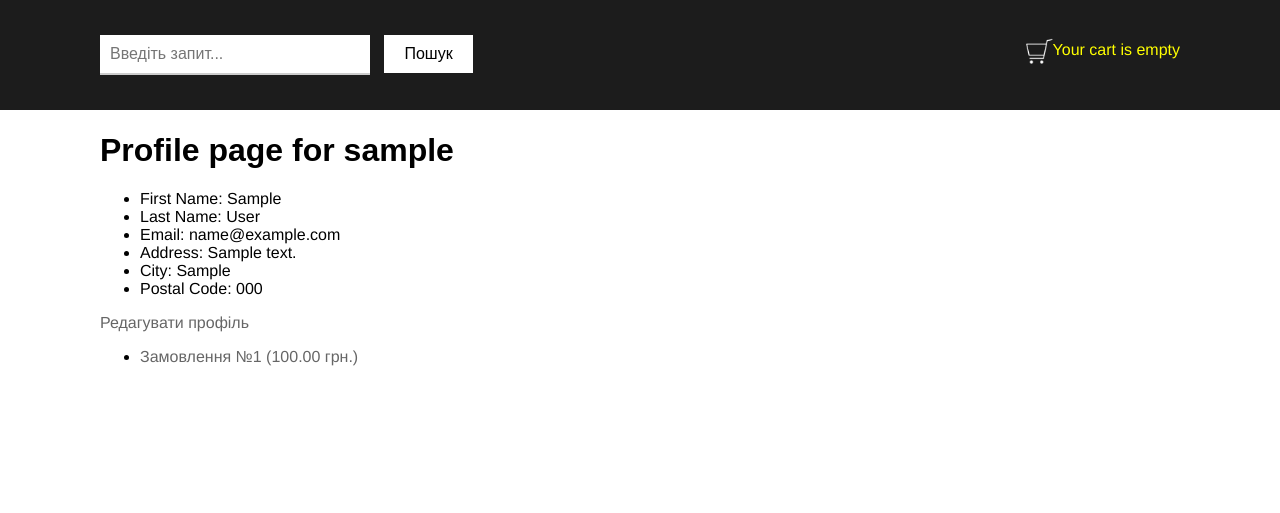
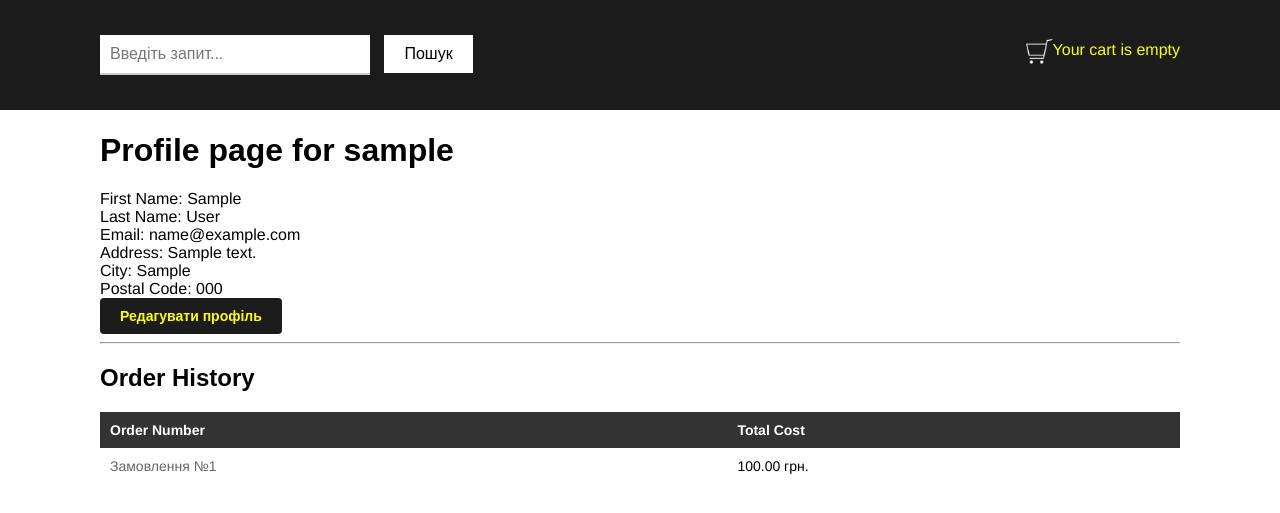
Before and after one commit to qBrav0/web_course_work, a Django app: a page that uses users/templates/profile.html in a window 1280 px wide. Shown: the part 101-614 px from the top of the page. Run offline with Django 4.2, Linux system fonts and the light colour scheme; a user stored in the database is signed in; tables that the repository leaves empty hold one stand-in row (values such as "Sample post"); parts of the project's set-up code (start-up, migrations or seed data) failed here and were passed over; some libraries are stand-ins or nearby versions.

Commit message:
Beautiful user profile

```diff
--- a/users/templates/profile.html
+++ b/users/templates/profile.html
@@ -1,30 +1,63 @@
 {% extends 'shop/base.html' %}
 {% load static %}
-<script src="{% static 'js/profile.js' %}"></script>
 
 {% block content %}
-    <h1>Profile page for {{ user.username }}</h1>
-    <ul>
-        <li>First Name: {{ user.first_name }}</li>
-        <li>Last Name: {{ user.last_name }}</li>
-        <li>Email: {{ user.email }}</li>
-        <li>Address: {{ user.address }}</li>
-        <li>City: {{ user.city }}</li>
-        <li>Postal Code: {{ user.postal_code }}</li>
-    </ul>
+    <h1 class="mb-4">Profile page for {{ user.username }}</h1>
+    <div class="user-info">
+        <div class="mb-3">
+            <span class="info-label">First Name:</span>
+            <span class="info-value">{{ user.first_name }}</span>
+        </div>
+        <div class="mb-3">
+            <span class="info-label">Last Name:</span>
+            <span class="info-value">{{ user.last_name }}</span>
+        </div>
+        <div class="mb-3">
+            <span class="info-label">Email:</span>
+            <span class="info-value">{{ user.email }}</span>
+        </div>
+        <div class="mb-3">
+            <span class="info-label">Address:</span>
+            <span class="info-value">{{ user.address }}</span>
+        </div>
+        <div class="mb-3">
+            <span class="info-label">City:</span>
+            <span class="info-value">{{ user.city }}</span>
+        </div>
+        <div class="mb-3">
+            <span class="info-label">Postal Code:</span>
+            <span class="info-value">{{ user.postal_code }}</span>
+        </div>
+    </div>
 
-    <a href="{% url 'users:edit_profile' %}" class="edit-profile-button">Редагувати профіль</a>
+    <form action="{% url 'users:edit_profile' %}">
+            <input type="submit" class="btn btn-primary" value="Редагувати профіль">
+    </form>
 
+    <hr class="my-5">
+
+    <h2 class="mb-4">Order History</h2>
     {% if orders %}
-    <ul>
-        {% for order in orders %}
-            <li>
-                <a href="{% url 'orders:order_detail' order.id %}">
-                    Замовлення №{{ order.id }} ({{ order.get_total_cost }} грн.)
-                </a>
-            </li>
-        {% endfor %}
-    </ul>
+        <table class="order-table">
+            <thead>
+                <tr>
+                    <th>Order Number</th>
+                    <th>Total Cost</th>
+                </tr>
+            </thead>
+            <tbody>
+                {% for order in orders %}
+                    <tr>
+                        <td>
+                            <a href="{% url 'orders:order_detail' order.id %}">
+                                Замовлення №{{ order.id }}
+                            </a>
+                        </td>
+                        <td>{{ order.get_total_cost }} грн.</td>
+                    </tr>
+                {% endfor %}
+            </tbody>
+        </table>
     {% else %}
         <p>Наразі немає замовлень.</p>
     {% endif %}
```
Also changed, not shown: users/templates/edit_profile.html (+10 -5 lines).
